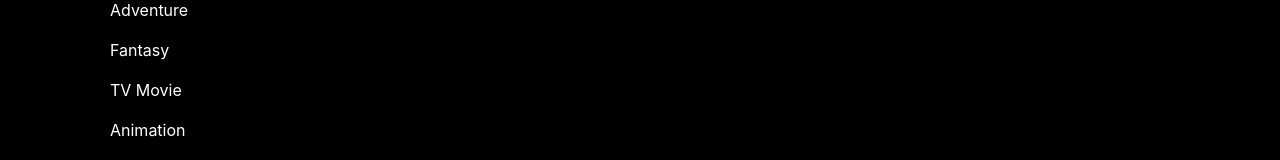
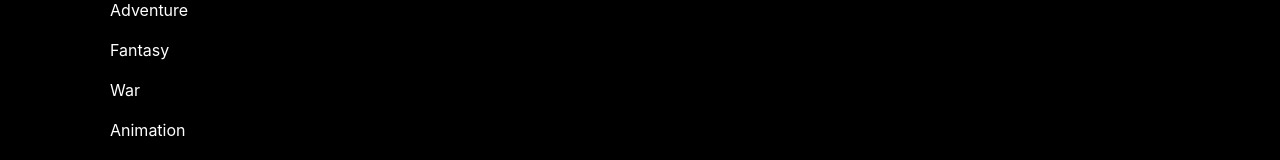
Before and after one commit to ftfhthr/assignment5, a React (Vite) app: page /movies in a window 1280 px wide. Shown: the part 278-438 px from the top of the page. Built offline with nearby package versions, Linux system fonts and the light colour scheme.

Commit message:
replace tv movie with war

```diff
--- a/src/views/MoviesView.jsx
+++ b/src/views/MoviesView.jsx
@@ -27,8 +27,8 @@ const MoviesView = () => {
             id: 14
         },
         {
-            genre: "TV Movie",
-            id: 10770
+            genre: "War",
+            id: 10752
         },
         {
             genre: "Animation",
```
